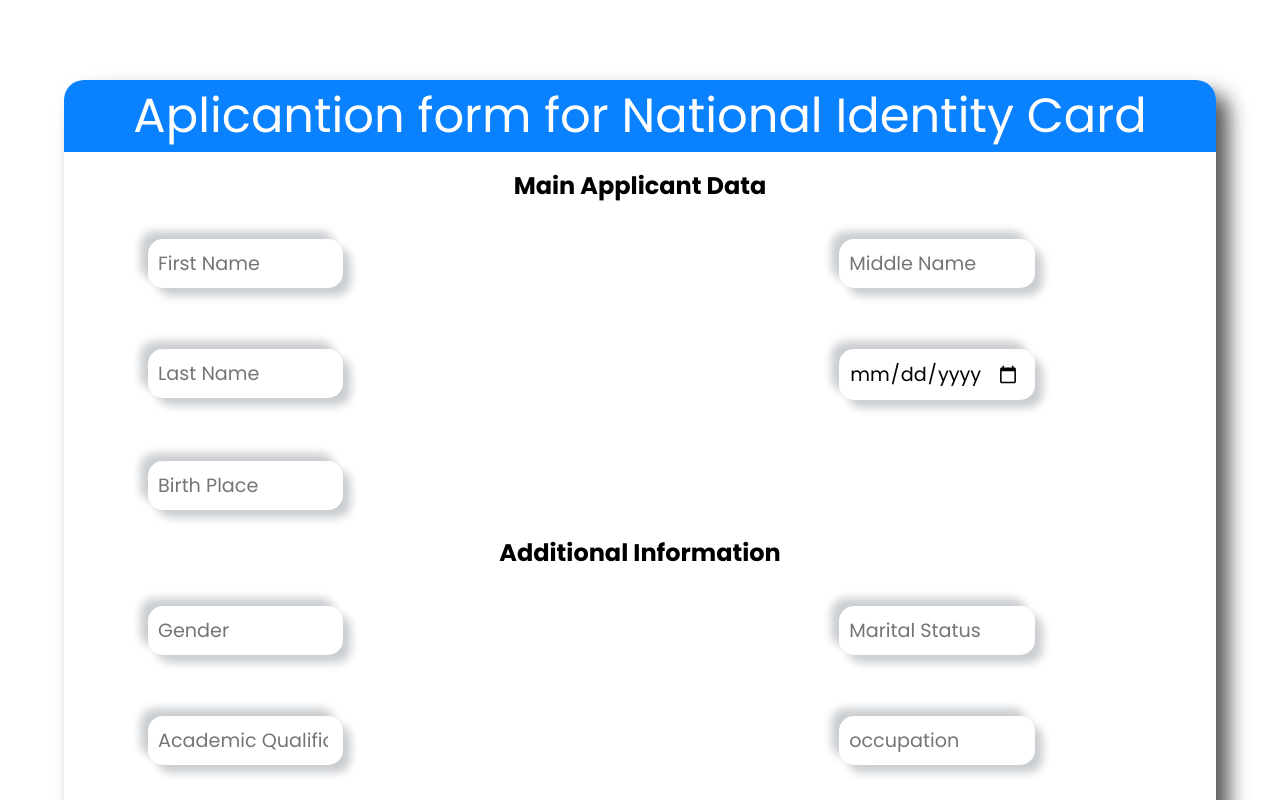
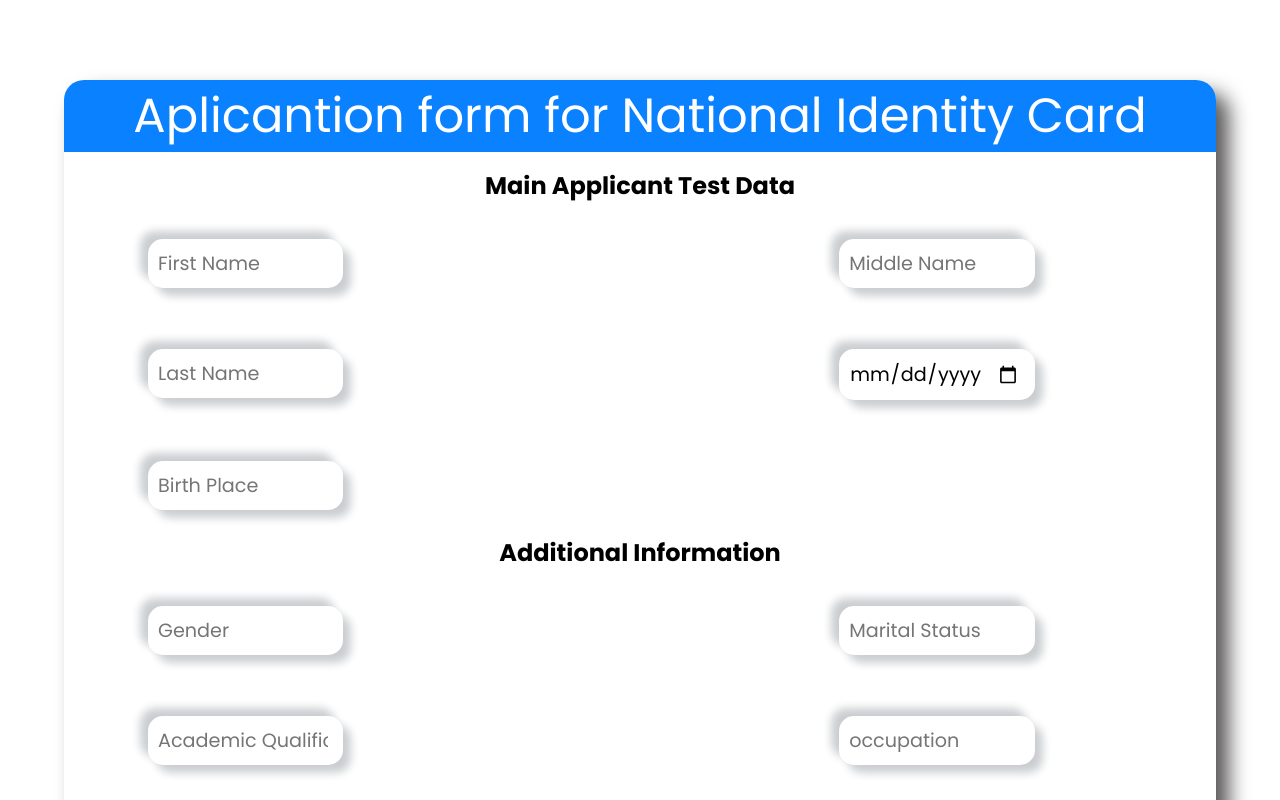
Before and after one commit to kush320/parichaya-client, a React (Create React App) app in the folder national-id/: page /register/form in a window 1280 px wide. Shown: the top 800 px of the page. Built offline with nearby package versions, Linux system fonts and the light colour scheme.

Commit message:
Test change

```diff
--- a/national-id/src/component/Form.js
+++ b/national-id/src/component/Form.js
@@ -8,7 +8,7 @@ export default function Form() {
         <div className="main">Aplicantion form for National Identity Card</div>
         <form>
           <center>
-            <h2 style={{ marginTop: "1rem" }}>Main Applicant Data</h2>
+            <h2 style={{ marginTop: "1rem" }}>Main Applicant Test Data</h2>
           </center>
           <div className="grid-container">
             <div class="grid-item">
```
